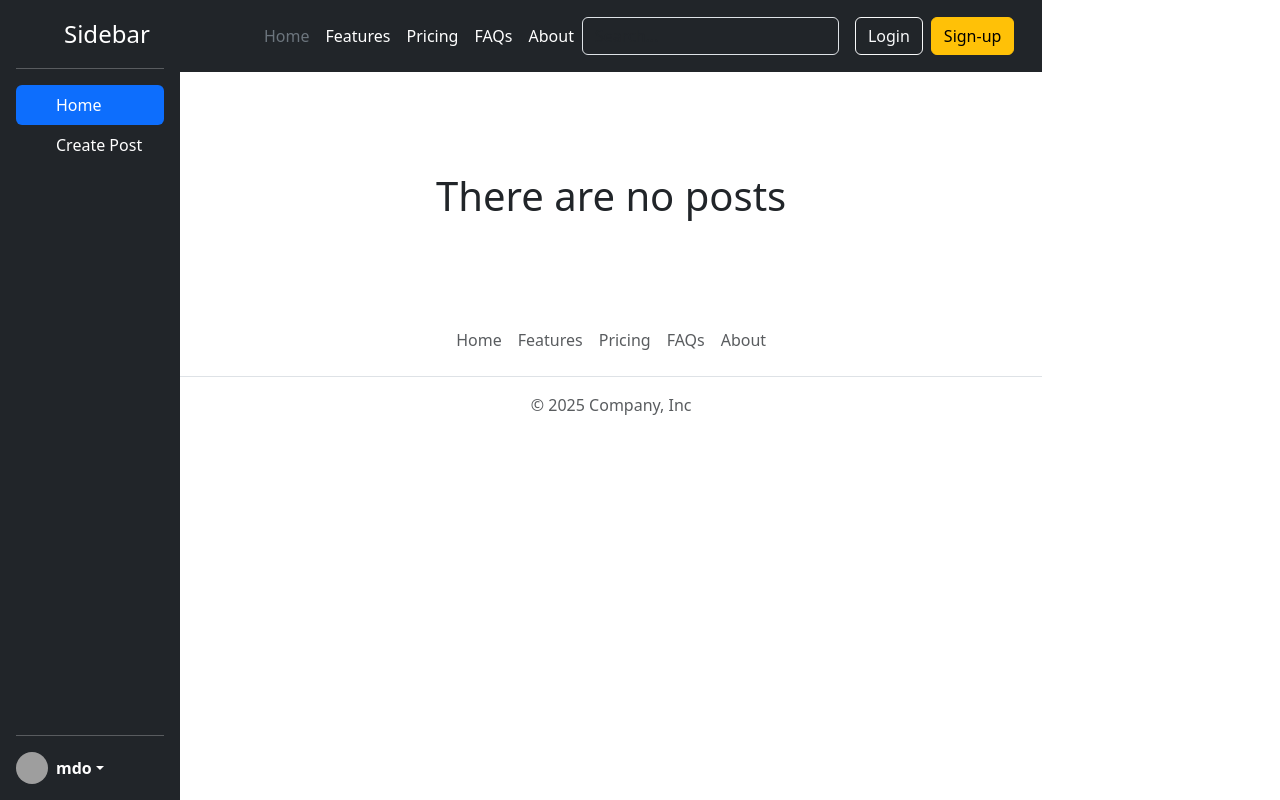
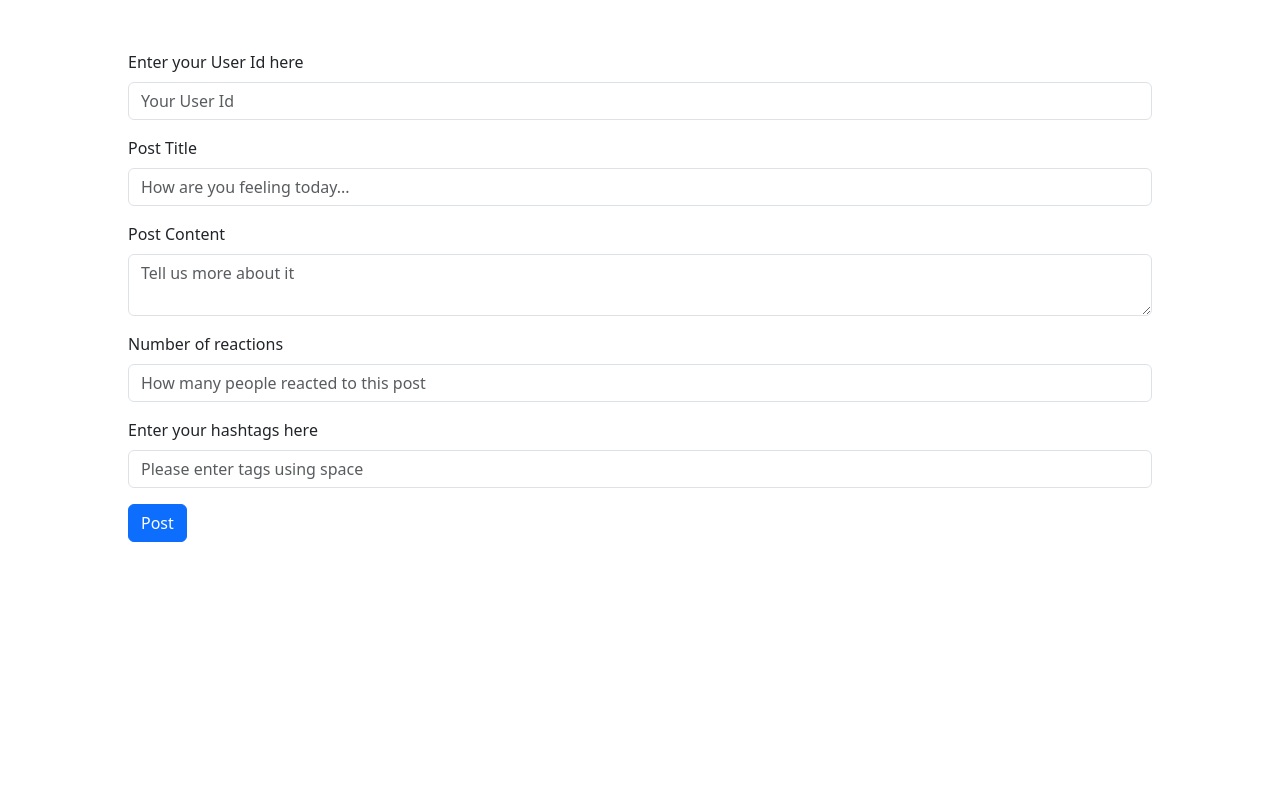
Before and after one commit to shubhampathare25/Social-Media-Interface, a React (Vite) app: page /create-post in a window 1280 px wide. Built offline with nearby package versions, Linux system fonts and the light colour scheme; grey boxes are pictures that could not be loaded.

Commit message:
add create post feature and form navigation

```diff
--- a/package.json
+++ b/package.json
@@ -13,7 +13,8 @@
     "bootstrap": "^5.3.8",
     "react": "^19.2.7",
     "react-dom": "^19.2.7",
-    "react-icons": "^5.7.0"
+    "react-icons": "^5.7.0",
+    "react-router-dom": "^7.18.2"
   },
   "devDependencies": {
     "@eslint/js": "^10.0.1",
--- a/src/components/CreatePost.jsx
+++ b/src/components/CreatePost.jsx
@@ -18,13 +18,12 @@ const CreatePost = () => {
     const reactions = reactionsElement.current.value;
     const tags = tagsElement.current.value.trim().split(/\s+/);
 
-    // userIdElement.current.value = "";
-    // postTitleElement.current.value = "";
-    // postBodyElement.current.value = "";
-    // reactionsElement.current.value = "";
-    // tagsElement.current.value = "";
+    userIdElement.current.value = "";
+    postTitleElement.current.value = "";
+    postBodyElement.current.value = "";
+    reactionsElement.current.value = "";
+    tagsElement.current.value = "";
 
-    console.log("Sending post to server");
     fetch("https://dummyjson.com/posts/add", {
       method: "POST",
       headers: { "Content-Type": "application/json" },
@@ -38,7 +37,6 @@ const CreatePost = () => {
     })
       .then((res) => res.json())
       .then((post) => {
-        console.log("Got response from server", post);
         addPost(post);
       });
   };
--- a/src/components/PostList.jsx
+++ b/src/components/PostList.jsx
@@ -5,28 +5,7 @@ import WelcomeMessage from "./WelcomeMessage";
 import LoadingSpinner from "./LoadingSpinner";
 
 const PostList = () => {
-  const { postList, addInitialPosts } = useContext(PostListData);
-  const [fetching, setFetching] = useState(false);
-
-  /*useEffect(() => {
-    setFetching(true);
-
-    const controller = new AbortController();
-    const signal = controller.signal;
-
-    fetch("https://dummyjson.com/posts")
-      .then((res) => res.json())
-      .then((data) => {
-        addInitialPosts(data.posts);
-        setFetching(false);
-      });
-
-    return () => {
-      console.log("Cleaning up UseEffect.");
-      controller.abort();
-    };
-  }, []);*/
-
+  const { postList, fetching } = useContext(PostListData);
   return (
     <>
       {fetching && <LoadingSpinner />}
--- a/src/main.jsx
+++ b/src/main.jsx
@@ -1,9 +1,17 @@
-import { StrictMode } from "react";
+import React from "react";
+import ReactDOM from "react-dom/client";
+import { RouterProvider, createBrowserRouter } from "react-router-dom";
 import { createRoot } from "react-dom/client";
-import App from "./App.jsx";
+import CreatePost from "./Components/CreatePost.jsx";
+import App from "./components/routes/App";
+
+const router = createBrowserRouter([
+  { path: "/", element: <App /> },
+  { path: "/create-post", element: <CreatePost /> },
+]);
 
 createRoot(document.getElementById("root")).render(
-  <StrictMode>
-    <App />
-  </StrictMode>,
+  <React.StrictMode>
+    <RouterProvider router={router} />
+  </React.StrictMode>,
 );
--- a/src/store/post-list-store.jsx
+++ b/src/store/post-list-store.jsx
@@ -1,9 +1,15 @@
-import { createContext, useReducer, useCallback, useMemo } from "react";
+import {
+  createContext,
+  useReducer,
+  useCallback,
+  useState,
+  useEffect,
+} from "react";
 
 export const PostList = createContext({
   postList: [],
+  fetching: false,
   addPost: () => {},
-  addInitialPosts: () => {},
   deletePost: () => {},
 });
 
@@ -25,6 +31,7 @@ const postListReducer = (currPostList, action) => {
 
 const PostListProvider = ({ children }) => {
   const [postList, dispatchPostList] = useReducer(postListReducer, []);
+  const [fetching, setFetching] = useState(false);
 
   const addPost = (post) => {
     dispatchPostList({
@@ -53,13 +60,27 @@ const PostListProvider = ({ children }) => {
     },
     [dispatchPostList],
   );
-  const arr = [5, 4, 3, 2, 1];
-  const sortedArr = useMemo(() => arr.sort(), [arr]);
+
+  useEffect(() => {
+    setFetching(true);
+
+    const controller = new AbortController();
+    const signal = controller.signal;
+
+    fetch("https://dummyjson.com/posts")
+      .then((res) => res.json())
+      .then((data) => {
+        addInitialPosts(data.posts);
+        setFetching(false);
+      });
+
+    return () => {
+      controller.abort();
+    };
+  }, []);
 
   return (
-    <PostList.Provider
-      value={{ postList, addPost, addInitialPosts, deletePost }}
-    >
+    <PostList.Provider value={{ postList, addPost, fetching, deletePost }}>
       {children}
     </PostList.Provider>
   );
```
Also changed, not shown: src/components/routes/App.jsx (renamed from src/App.jsx, +6 -6 lines), src/components/routes/App.css (renamed from src/App.css), 1 other file (tests, documents, lock files or other folders).
